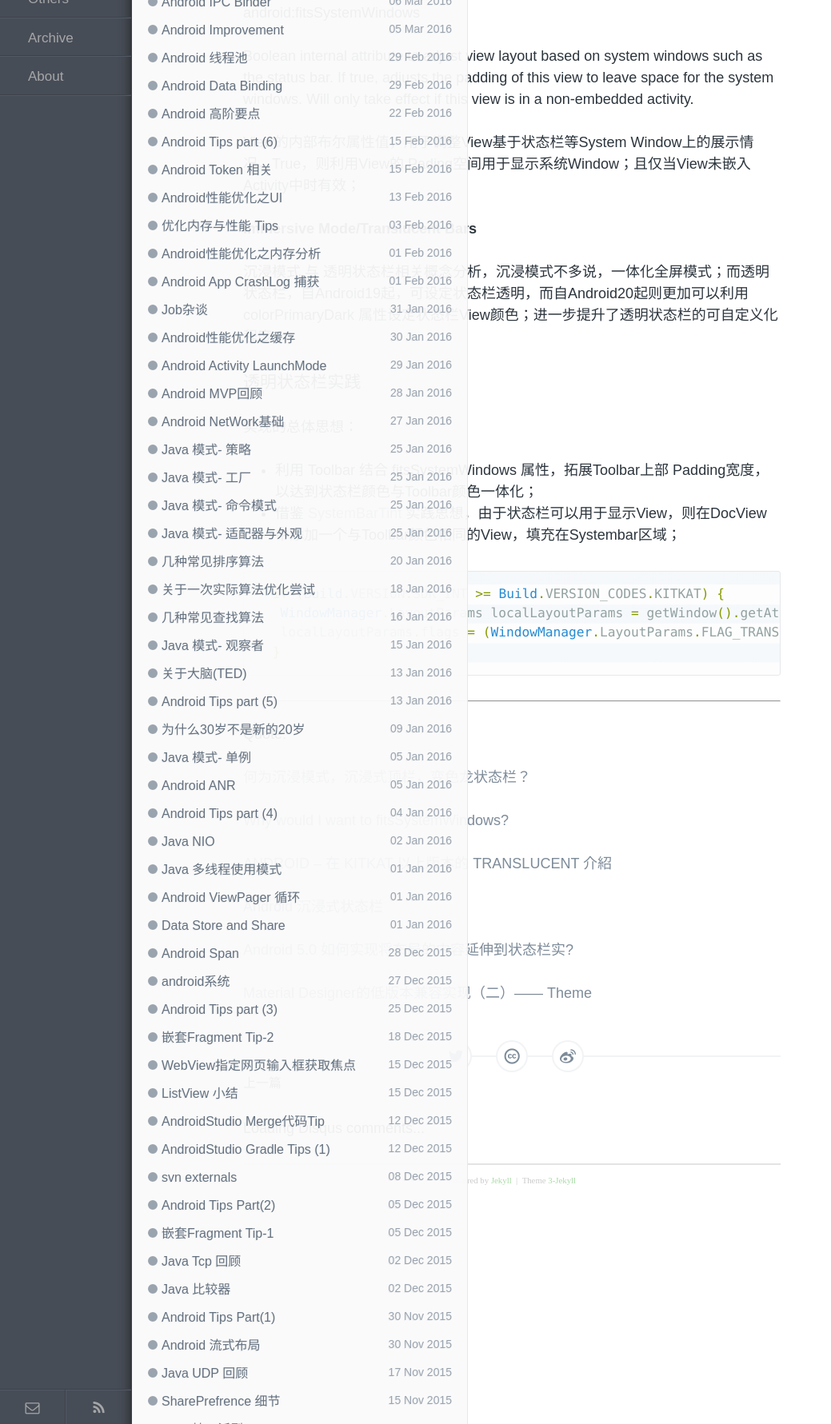
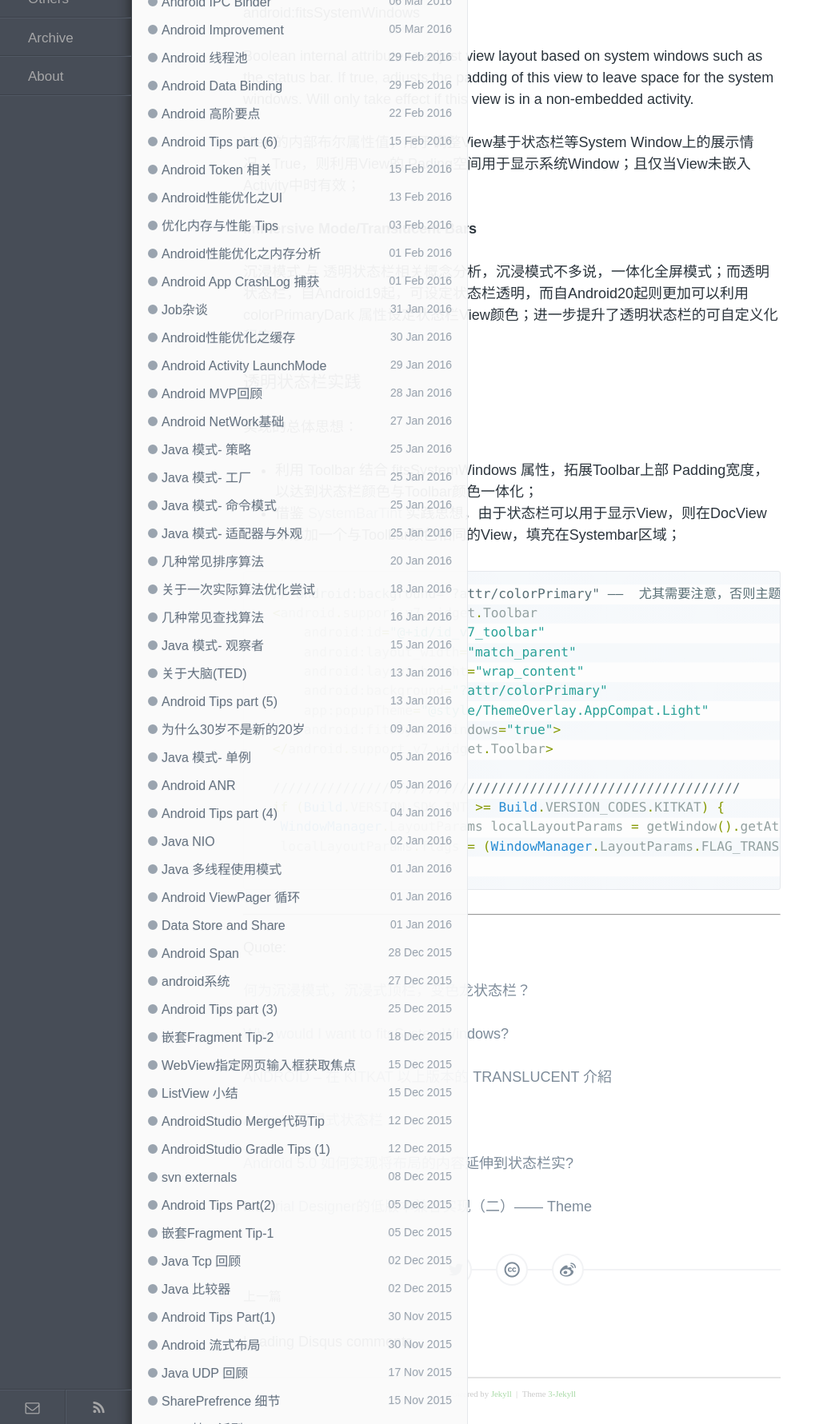
Before and after one commit to enlipan/enlipan.github.io, a Jekyll site: the page built from _posts/2016-04-12-android-system-bar.md, in a window 1280 px wide, cut to the strip 509-2290 px from the top of the page. Shown: the whole strip at 80% size, without its empty margins (0-1039 px from the left). Built offline with Jekyll 4.4.1, drawn with Linux system fonts in a browser that asks for light colours; nearby versions of some CDN libraries; comment, search, counter and statistics services are not loaded.

Commit message:
modify pages android system bar

```diff
--- a/_posts/2016-04-12-android-system-bar.md
+++ b/_posts/2016-04-12-android-system-bar.md
@@ -32,7 +32,17 @@ View的内部布尔属性值，用于调整View基于状态栏等System Window
 
 
 {% highlight java %}
+  // android:background="?attr/colorPrimary" ——  尤其需要注意，否则主题中设定的颜色不生效，？ 代表引用当前主题下的属性值；
+  <android.support.v7.widget.Toolbar
+      android:id="@+id/id_v7_toolbar"
+      android:layout_width="match_parent"
+      android:layout_height="wrap_content"
+      android:background="?attr/colorPrimary"
+      app:popupTheme="@style/ThemeOverlay.AppCompat.Light"
+      android:fitsSystemWindows="true">
+  </android.support.v7.widget.Toolbar>
 
+  ////////////////////////////////////////////////////////////
   if (Build.VERSION.SDK_INT >= Build.VERSION_CODES.KITKAT) {
    WindowManager.LayoutParams localLayoutParams = getWindow().getAttributes();
    localLayoutParams.flags = (WindowManager.LayoutParams.FLAG_TRANSLUCENT_STATUS | localLayoutParams.flags);
```
